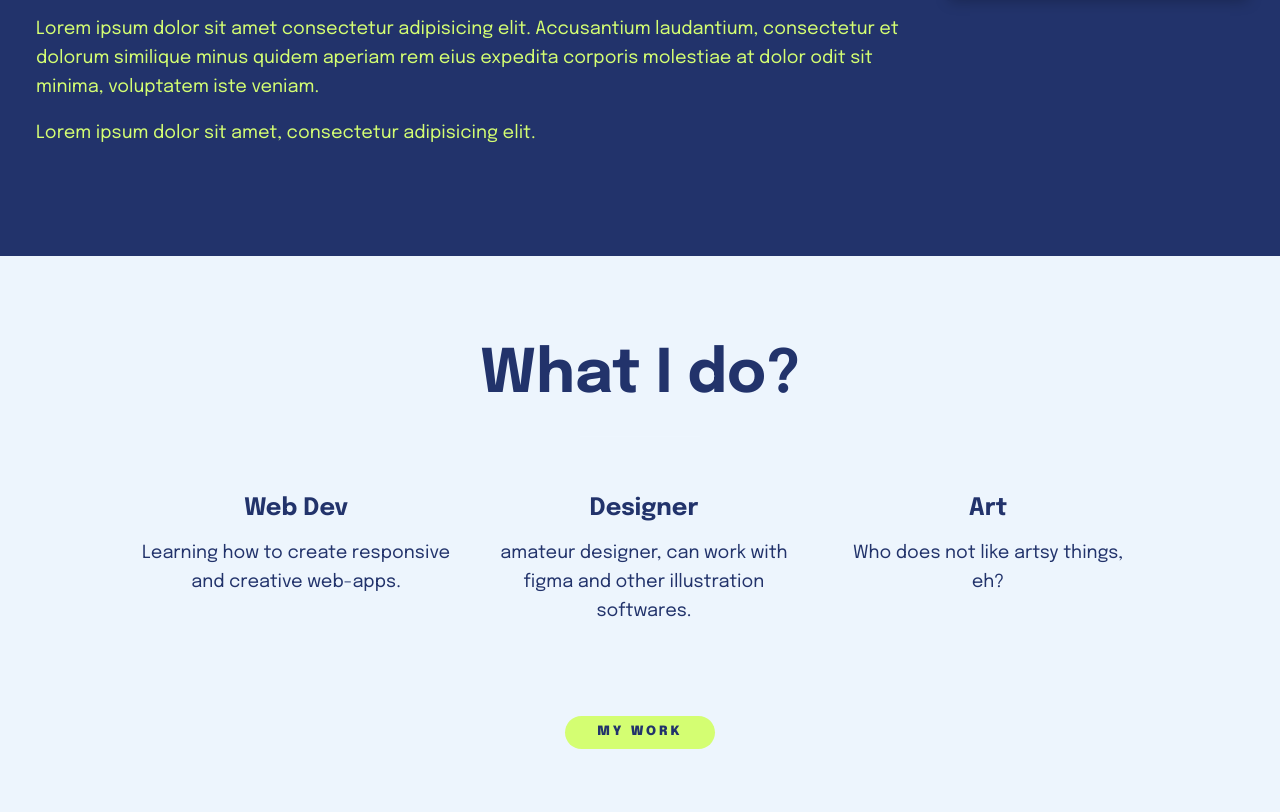
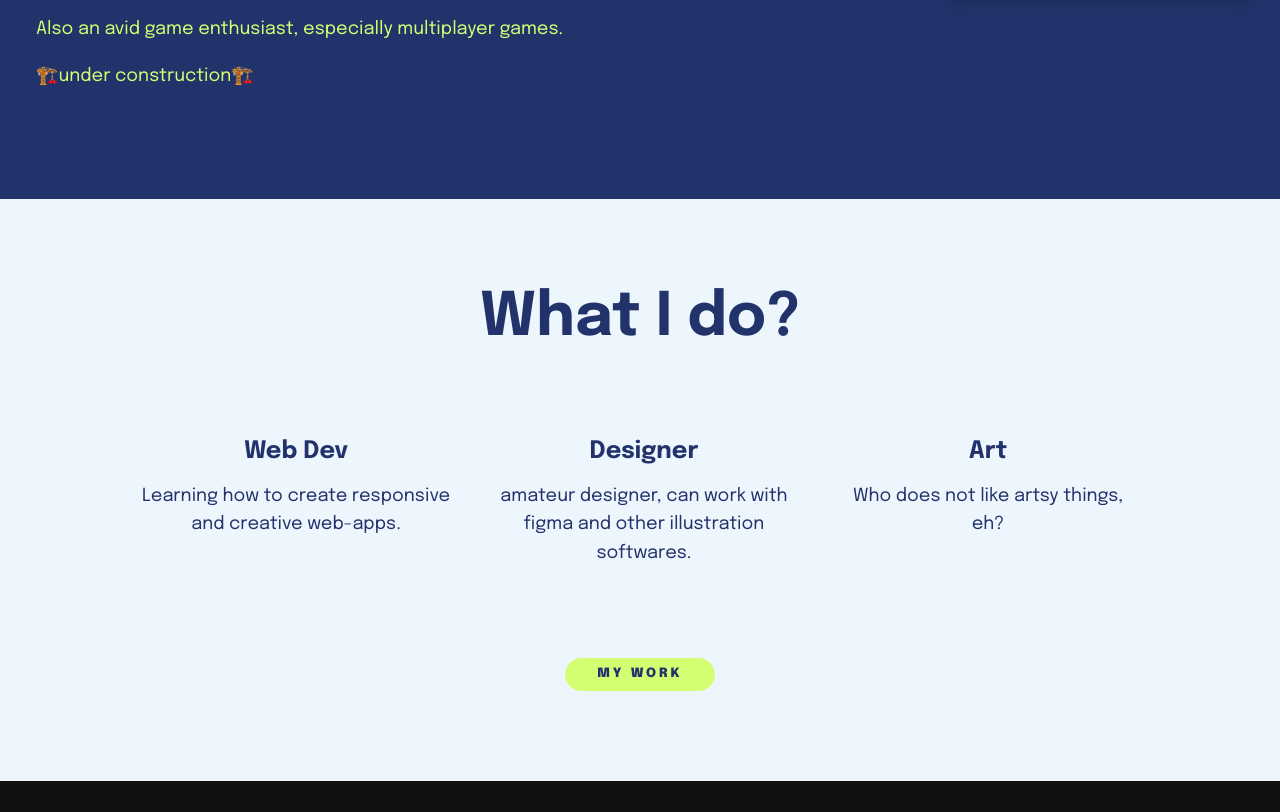
Before and after one commit to manannayak19/manannayak19.github.io, a website: page index.html in a window 1280 px wide. Shown: the part 909-1721 px from the top of the page. Drawn offline with nearby package versions, Linux system fonts and the light colour scheme.

Commit message:
about me changes

```diff
--- a/index.html
+++ b/index.html
@@ -59,8 +59,10 @@
     <div class="about-me__body">
         <p>I am an undergrad, working my way through web. Also have a keen interest in designing and currently getting "headfirst" into Java.
         </p>
-        <P>Lorem ipsum dolor sit amet consectetur adipisicing elit. Accusantium laudantium, consectetur et dolorum similique minus quidem aperiam rem eius expedita corporis molestiae at dolor odit sit minima, voluptatem iste veniam.</P>
-        <P>Lorem ipsum dolor sit amet, consectetur adipisicing elit.</P>
+        <p>Also an avid game enthusiast, especially multiplayer games.</p>
+        <p>🏗️under construction🏗️</p>
+        <!-- <P>Lorem ipsum dolor sit amet consectetur adipisicing elit. Accusantium laudantium, consectetur et dolorum similique minus quidem aperiam rem eius expedita corporis molestiae at dolor odit sit minima, voluptatem iste veniam.</P>
+        <P>Lorem ipsum dolor sit amet, consectetur adipisicing elit.</P> -->
     </div>
 
     <img src="img/manan_vertical.jpg" alt="" class="about-me__img">
```
